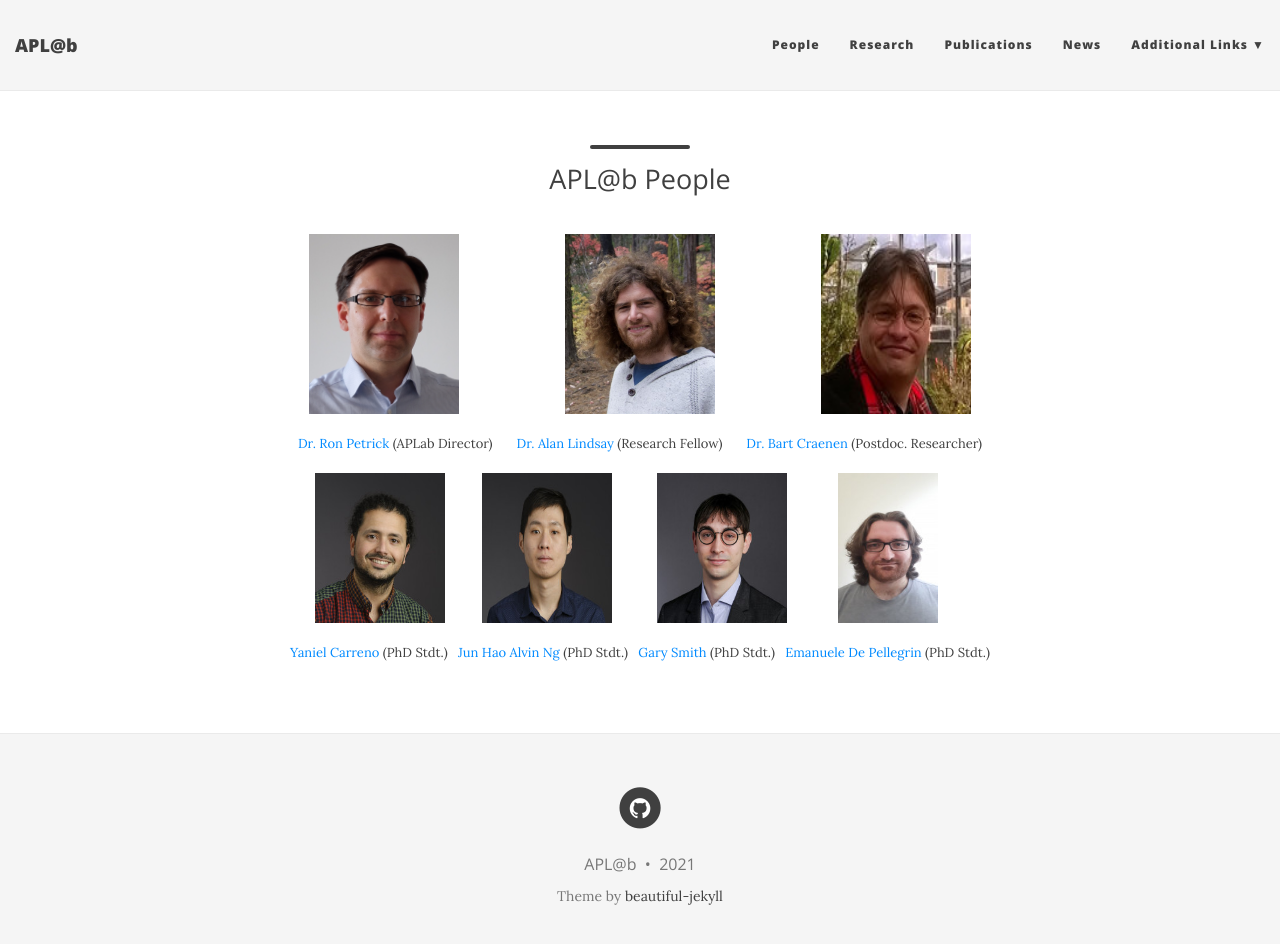
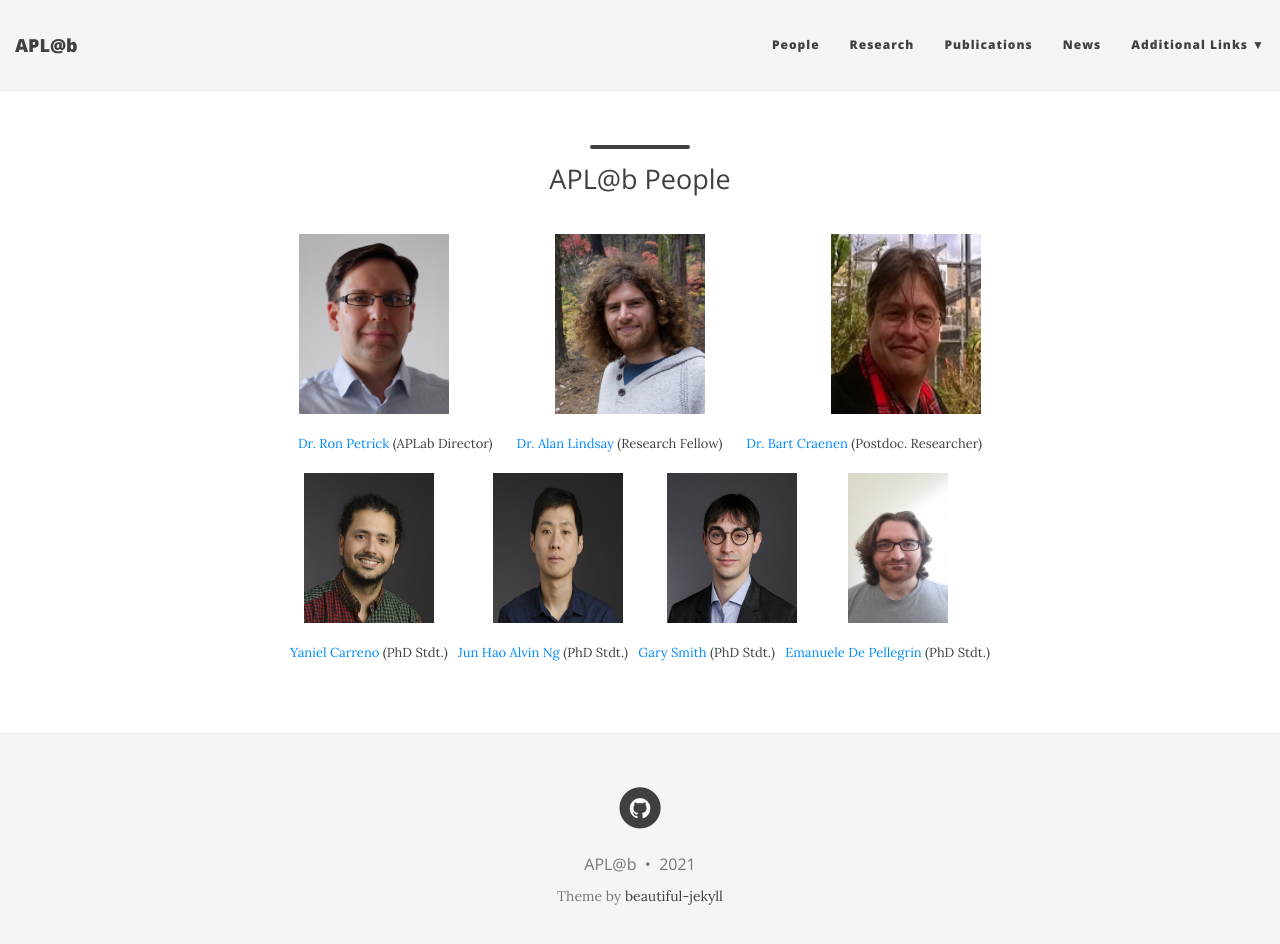
Before and after one commit to aplab2020/aplab2020.github.io, a Jekyll site: the page built from people.md, in a window 1280 px wide and 957 px high. Shown: the top 944 px of the window. Built offline with Jekyll 4.4.1, drawn with Linux system fonts in a browser that asks for light colours; nearby versions of some CDN libraries.

Commit message:
Update people.md

```diff
--- a/people.md
+++ b/people.md
@@ -7,7 +7,7 @@
 
 
 
-<p align="center"> <img src="/img/ron.jpg" align="center" width="150" height="180">   &nbsp; &nbsp;  &nbsp; &nbsp;  &nbsp;  &nbsp; &nbsp; &nbsp;  &nbsp; &nbsp;  &nbsp; &nbsp;  &nbsp; &nbsp;  &nbsp; <img src="/img/alan.jpg" align="center" width="150" height="180">  &nbsp;  &nbsp;  &nbsp; &nbsp; &nbsp;  &nbsp; &nbsp;  &nbsp; &nbsp;  &nbsp; &nbsp; &nbsp;  &nbsp; &nbsp; &nbsp; <img src="/img/bart.jpg" align="center" width="150" height="180"> </p>
+<p align="center"> <img src="/img/ron.jpg" align="center" width="150" height="180">   &nbsp; &nbsp;  &nbsp; &nbsp;  &nbsp;  &nbsp; &nbsp; &nbsp;  &nbsp; &nbsp;  &nbsp; &nbsp;  &nbsp; &nbsp;  &nbsp; <img src="/img/alan.jpg" align="center" width="150" height="180">  &nbsp;  &nbsp;  &nbsp; &nbsp; &nbsp;  &nbsp; &nbsp;  &nbsp; &nbsp;  &nbsp; &nbsp; &nbsp;  &nbsp; &nbsp; &nbsp; &nbsp; &nbsp; &nbsp; <img src="/img/bart.jpg" align="center" width="150" height="180"> </p>
 
 <p align="center">
 <a href="http://homepages.inf.ed.ac.uk/rpetrick/" style="float: ;">Dr. Ron Petrick</a> (APLab Director) &nbsp;  &nbsp; &nbsp;
@@ -18,7 +18,7 @@
 
 
 
-<p align="center"> <img src="/img/yaniel.jpg" align="center" width="130" height="150">  &nbsp; &nbsp;  &nbsp; &nbsp; &nbsp;
+<p align="center"> <img src="/img/yaniel.jpg" align="center" width="130" height="150">  &nbsp; &nbsp;  &nbsp; &nbsp; &nbsp; &nbsp; &nbsp; &nbsp;
                    <img src="/img/alvin.jpg" align="center" width="130" height="150"> &nbsp; &nbsp; &nbsp;  &nbsp; &nbsp;  &nbsp;
                    <img src="/img/gary.jpg" align="center" width="130" height="150">  &nbsp; &nbsp; &nbsp; &nbsp; &nbsp;  &nbsp;  &nbsp;
                    <img src="/img/emanuelle.jpeg" align="center" width="100" height="150"> &nbsp; &nbsp;  &nbsp;  &nbsp; </p>
```
